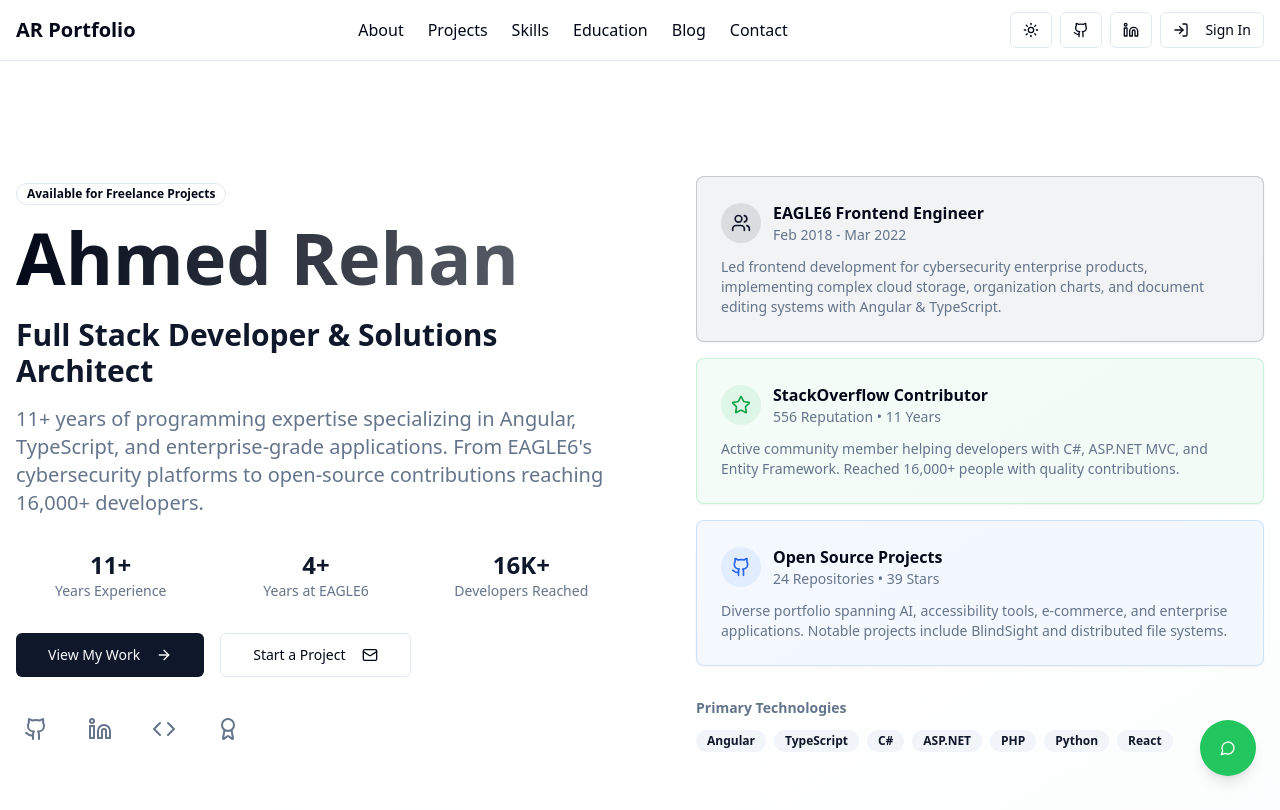
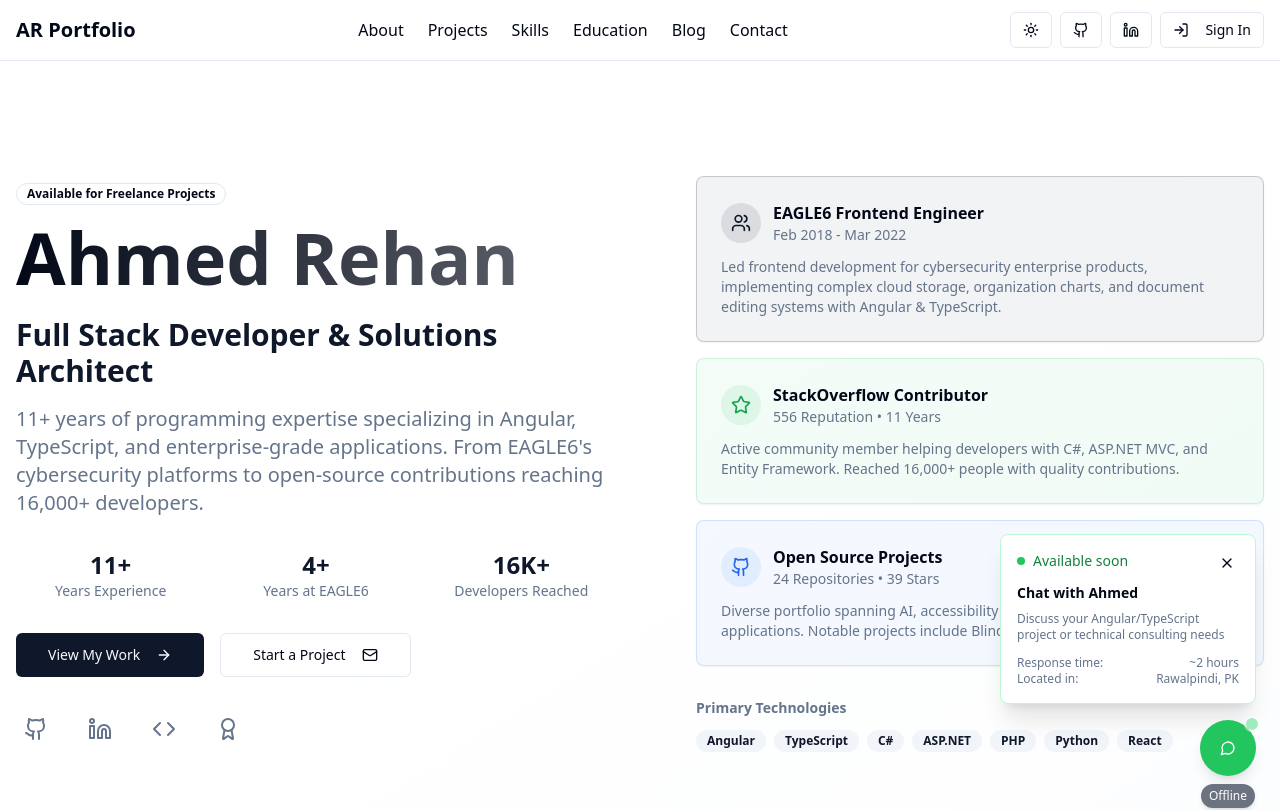
Before and after one commit to ar27111994/passive-portfolio-genesis, a React (Vite) app: page / in a window 1280 px wide. Shown: the top 810 px of the page. Built offline with nearby package versions, Linux system fonts and the light colour scheme.

Commit message:
Enhanced WhatsApp contact button with improved styling and features
cgen-91e8ec55a3f74922bb8caefbda01ba0d

```diff
--- a/src/components/WhatsAppButton.tsx
+++ b/src/components/WhatsAppButton.tsx
@@ -1,25 +1,165 @@
-
-import { MessageCircle } from 'lucide-react';
+import { MessageCircle, X } from 'lucide-react';
 import { Button } from '@/components/ui/button';
+import { useState, useEffect } from 'react';
+import { Card, CardContent } from '@/components/ui/card';
 
 export function WhatsAppButton() {
-  const phoneNumber = "+923315887235"; // Based on resume info
-  const message = "Hi! I found your portfolio and would like to discuss a project opportunity.";
+  const phoneNumber = "+923315887235"; // Ahmed's contact number from resume
+  const [isTooltipVisible, setIsTooltipVisible] = useState(false);
+  const [isOnline, setIsOnline] = useState(true);
+
+  // Show tooltip after 3 seconds on first visit
+  useEffect(() => {
+    const hasSeenTooltip = localStorage.getItem('whatsapp-tooltip-seen');
+    if (!hasSeenTooltip) {
+      const timer = setTimeout(() => {
+        setIsTooltipVisible(true);
+      }, 3000);
+      return () => clearTimeout(timer);
+    }
+  }, []);
+
+  // Auto-hide tooltip after 8 seconds
+  useEffect(() => {
+    if (isTooltipVisible) {
+      const timer = setTimeout(() => {
+        setIsTooltipVisible(false);
+        localStorage.setItem('whatsapp-tooltip-seen', 'true');
+      }, 8000);
+      return () => clearTimeout(timer);
+    }
+  }, [isTooltipVisible]);
 
   const handleWhatsAppClick = () => {
+    const message = "Hi Ahmed! I found your portfolio and would like to discuss a project opportunity. I'm interested in your expertise in Angular/TypeScript development.";
     const encodedMessage = encodeURIComponent(message);
     const whatsappUrl = `https://wa.me/${phoneNumber.replace('+', '')}?text=${encodedMessage}`;
+
+    // Track engagement
+    if (typeof gtag !== 'undefined') {
+      gtag('event', 'contact', {
+        event_category: 'engagement',
+        event_label: 'whatsapp_click',
+        value: 1
+      });
+    }
+
     window.open(whatsappUrl, '_blank');
+    setIsTooltipVisible(false);
+  };
+
+  const hideTooltip = () => {
+    setIsTooltipVisible(false);
+    localStorage.setItem('whatsapp-tooltip-seen', 'true');
+  };
+
+  // Determine if it's business hours in Pakistan (PKT = UTC+5)
+  const isBusinessHours = () => {
+    const now = new Date();
+    const pakistanTime = new Date(now.toLocaleString("en-US", {timeZone: "Asia/Karachi"}));
+    const hour = pakistanTime.getHours();
+    const day = pakistanTime.getDay();
+
+    // Business hours: Monday-Friday 9AM-6PM, Saturday 9AM-2PM
+    if (day === 0) return false; // Sunday
+    if (day === 6) return hour >= 9 && hour < 14; // Saturday 9AM-2PM
+    return hour >= 9 && hour < 18; // Weekdays 9AM-6PM
   };
 
   return (
-    <Button
-      onClick={handleWhatsAppClick}
-      className="fixed bottom-6 right-6 h-14 w-14 rounded-full bg-green-500 hover:bg-green-600 text-white shadow-lg z-50"
-      size="icon"
-    >
-      <MessageCircle className="h-6 w-6" />
-      <span className="sr-only">Contact via WhatsApp</span>
-    </Button>
+    <div className="fixed bottom-6 right-6 z-50">
+      {/* Tooltip Card */}
+      {isTooltipVisible && (
+        <Card className="absolute bottom-16 right-0 w-64 mb-2 shadow-xl border-green-200 animate-fade-in">
+          <CardContent className="p-4">
+            <div className="flex justify-between items-start mb-2">
+              <div className="flex items-center gap-2">
+                <div className="w-2 h-2 bg-green-500 rounded-full animate-pulse"></div>
+                <span className="text-sm font-medium text-green-700">
+                  {isBusinessHours() ? 'Available now' : 'Available soon'}
+                </span>
+              </div>
+              <Button
+                variant="ghost"
+                size="sm"
+                onClick={hideTooltip}
+                className="h-6 w-6 p-0 hover:bg-gray-100"
+              >
+                <X className="h-3 w-3" />
+              </Button>
+            </div>
+            <h4 className="font-semibold text-sm mb-2">Chat with Ahmed</h4>
+            <p className="text-xs text-muted-foreground mb-3">
+              Discuss your Angular/TypeScript project or technical consulting needs
+            </p>
+            <div className="text-xs text-muted-foreground">
+              <div className="flex items-center justify-between">
+                <span>Response time:</span>
+                <span className="font-medium">~2 hours</span>
+              </div>
+              <div className="flex items-center justify-between">
+                <span>Located in:</span>
+                <span className="font-medium">Rawalpindi, PK</span>
+              </div>
+            </div>
+          </CardContent>
+        </Card>
+      )}
+
+      {/* WhatsApp Button */}
+      <Button
+        onClick={handleWhatsAppClick}
+        onMouseEnter={() => !isTooltipVisible && setIsTooltipVisible(true)}
+        onMouseLeave={() => {
+          if (!localStorage.getItem('whatsapp-tooltip-seen')) {
+            setTimeout(() => setIsTooltipVisible(false), 2000);
+          }
+        }}
+        className="h-14 w-14 rounded-full bg-green-500 hover:bg-green-600 text-white shadow-lg hover:shadow-xl transition-all duration-300 group relative"
+        size="icon"
+        aria-label="Contact Ahmed Rehan via WhatsApp"
+      >
+        {/* Online indicator */}
+        {isOnline && (
+          <div className="absolute -top-1 -right-1 w-4 h-4 bg-green-400 border-2 border-white rounded-full animate-pulse"></div>
+        )}
+
+        {/* WhatsApp icon with animation */}
+        <MessageCircle className="h-6 w-6 group-hover:scale-110 transition-transform duration-200" />
+
+        {/* Ripple effect */}
+        <div className="absolute inset-0 rounded-full bg-green-400 opacity-30 animate-ping"></div>
+      </Button>
+
+      {/* Business hours indicator */}
+      <div className="absolute -bottom-8 left-1/2 transform -translate-x-1/2">
+        <div className={`px-2 py-1 text-xs rounded-full text-white shadow-md ${
+          isBusinessHours()
+            ? 'bg-green-500'
+            : 'bg-gray-500'
+        }`}>
+          {isBusinessHours() ? 'Online' : 'Offline'}
+        </div>
+      </div>
+    </div>
   );
 }
+
+// Add custom CSS for animations
+const styles = `
+  @keyframes fade-in {
+    from { opacity: 0; transform: scale(0.95) translateY(10px); }
+    to { opacity: 1; transform: scale(1) translateY(0); }
+  }
+
+  .animate-fade-in {
+    animation: fade-in 0.3s ease-out;
+  }
+`;
+
+// Inject styles
+if (typeof document !== 'undefined') {
+  const styleSheet = document.createElement('style');
+  styleSheet.textContent = styles;
+  document.head.appendChild(styleSheet);
+}
```
